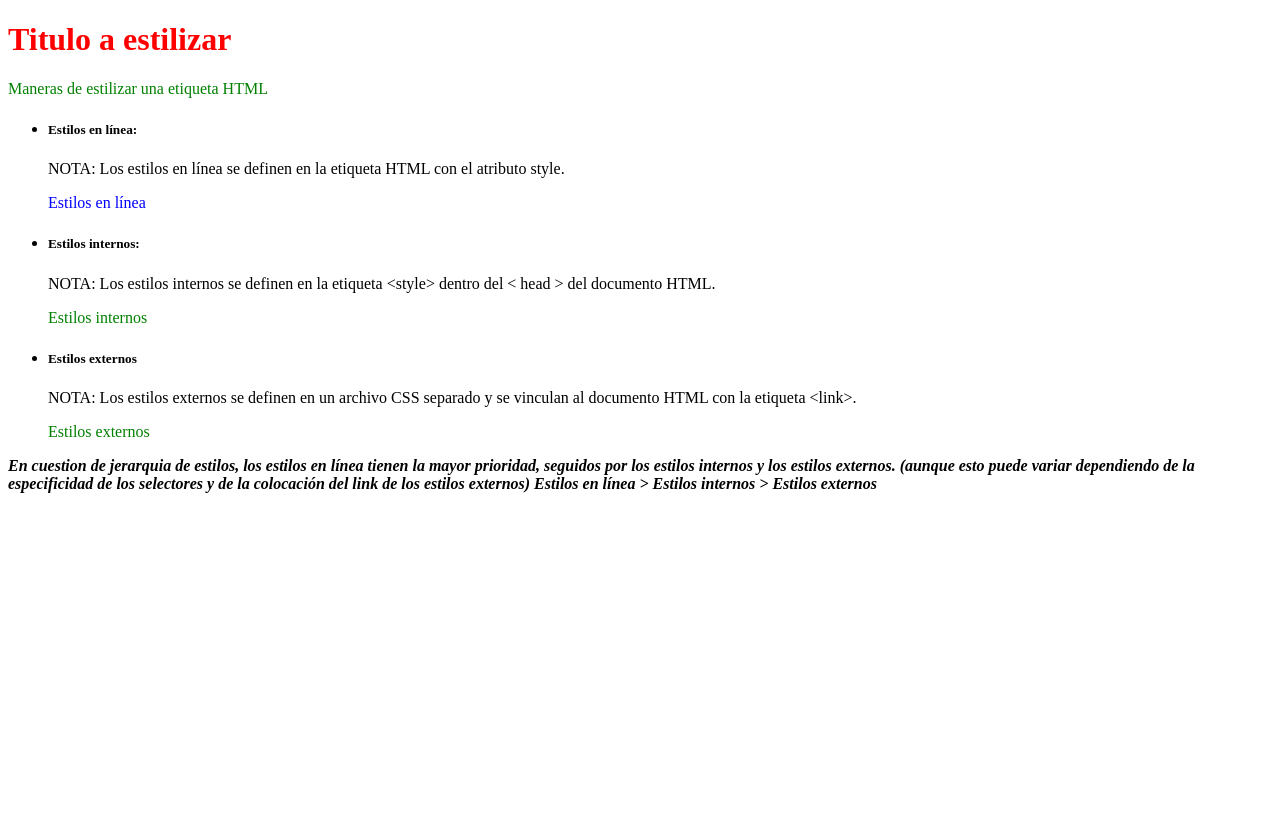
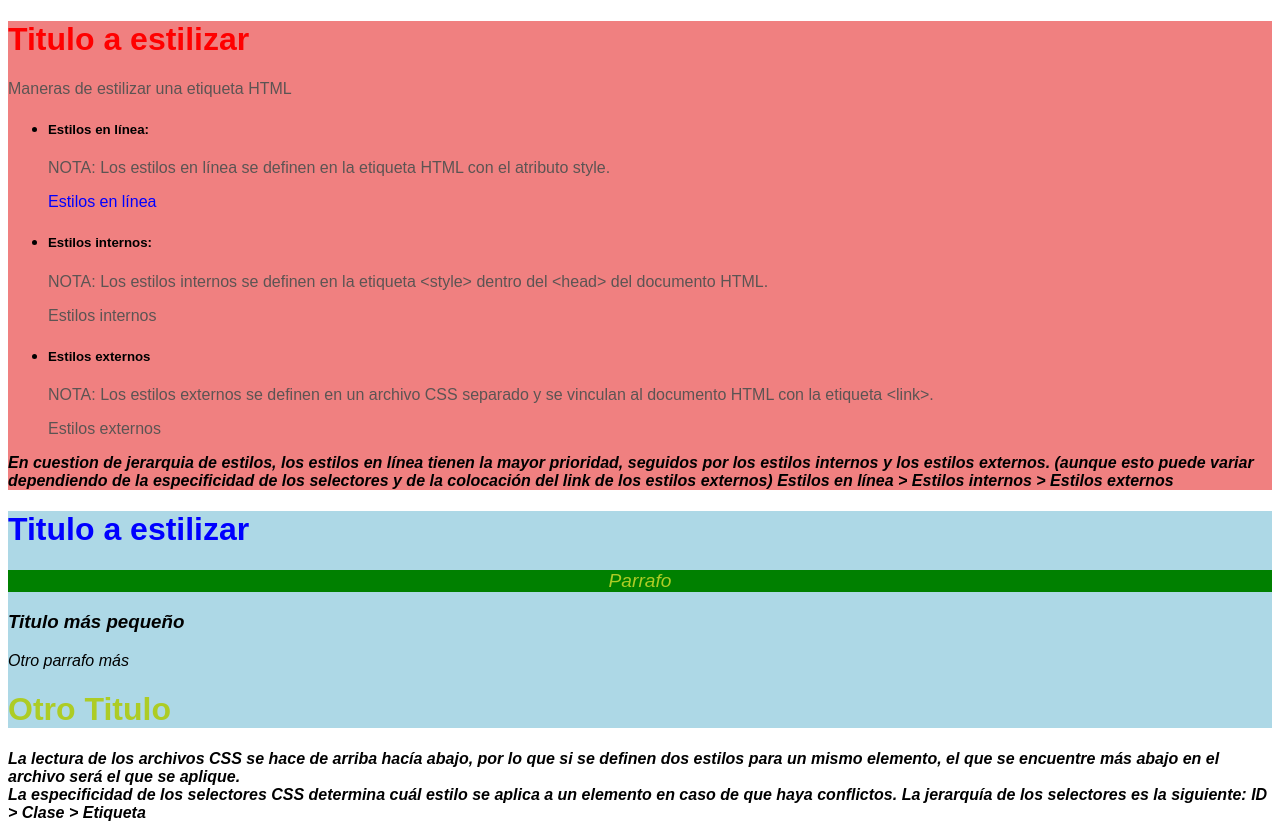
Before and after one commit to Mike1720/Professional-Developer-DH, a plain HTML site: page 02-Diseño-web-HTML-CSS/Modulo-5-CSS/01-intro-CSS/index.html in a window 1280 px wide. Before the commit the page ends 800 px from the top, so only its background shows below. Drawn offline with Linux system fonts and the light colour scheme.

Commit message:
Conclusion: Intro CSS

```diff
--- a/02-Diseño-web-HTML-CSS/Modulo-5-CSS/01-intro-CSS/index.html
+++ b/02-Diseño-web-HTML-CSS/Modulo-5-CSS/01-intro-CSS/index.html
@@ -5,12 +5,16 @@
   <meta charset="UTF-8">
   <meta name="viewport" content="width=device-width, initial-scale=1.0">
   <title>Intro CSS</title>
+  <!-- CLASE 1: Sintaxis CSS -->
+  <!-- NOTE: Si Link aparece primero, se consideran sus estilos primero y pueden ser sobreescritos por los de la etiqueta style -->
+  <!-- ESTILOS EXTERNOS -->
   <link rel="stylesheet" href="./styles/styles.css">
-  <style>
-    p {
+  <!-- ESTILOS INTERNOS -->
+  <!-- <style>
+    .syntax-css p {
       color: green;
     }
-  </style>
+  </style> -->
 </head>
 
 <body>
@@ -21,35 +25,57 @@
     <ul>
       <li>
         <h5>Estilos en línea:</h5>
-        NOTA: Los estilos en línea se definen en la etiqueta HTML con el atributo style.
+        <p>NOTA: Los estilos en línea se definen en la etiqueta HTML con el atributo style.</p>
         <p style="color: blue;">Estilos en línea</p>
       </li>
       <li>
         <h5>Estilos internos:</h5>
-        NOTA: Los estilos internos se definen en la etiqueta &lt;style&gt; dentro del &lt; head &gt; del documento HTML.
+        <p>NOTA: Los estilos internos se definen en la etiqueta &lt;style&gt; dentro del &lt;head&gt; del documento
+          HTML.</p>
         <p>Estilos internos</p>
       </li>
       <li>
         <h5>Estilos externos</h5>
-        NOTA: Los estilos externos se definen en un archivo CSS separado y se vinculan al documento HTML con la etiqueta
-        &lt;link&gt;.
+        <p>NOTA: Los estilos externos se definen en un archivo CSS separado y se vinculan al documento HTML con la
+          etiqueta &lt;link&gt;.</p>
         <p>Estilos externos</p>
       </li>
     </ul>
 
     <strong>
       <i>
-        En cuestion de jerarquia de estilos, los estilos en línea tienen la mayor prioridad, seguidos por los estilos
-        internos y
-        los estilos externos. (aunque esto puede variar dependiendo de la especificidad de los selectores y de la
-        colocación del link de los estilos externos)
-        Estilos en línea &gt; Estilos internos &gt; Estilos externos
+        En cuestion de jerarquia de estilos, los estilos en línea tienen la mayor prioridad, seguidos por los
+        estilos internos y los estilos externos. (aunque esto puede variar dependiendo de la especificidad de los
+        selectores y de la colocación del link de los estilos externos) Estilos en línea &gt; Estilos internos &gt;
+        Estilos externos
       </i>
     </strong>
 
   </div>
 
+  <div class="css-selectors">
+    <h1 id="main-title">Titulo a estilizar</h1>
+    <p class="other-color bg-green">Parrafo</p>
+    <h3>Titulo más pequeño</h3>
+    <p>Otro parrafo más</p>
+    <h1 class="other-color">Otro Titulo</h1>
+  </div>
 
+  <div class="specifity">
+    <strong>
+      <i>
+        <span>
+          La lectura de los archivos CSS se hace de arriba hacía abajo, por lo que si se definen dos estilos para un
+          mismo elemento, el que se encuentre más abajo en el archivo será el que se aplique.
+        </span>
+        <br>
+        <span>
+          La especificidad de los selectores CSS determina cuál estilo se aplica a un elemento en caso de que haya
+          conflictos. La jerarquía de los selectores es la siguiente: ID &gt; Clase &gt; Etiqueta
+        </span>
+      </i>
+    </strong>
+  </div>
 </body>
 
 </html>
--- a/02-Diseño-web-HTML-CSS/Modulo-5-CSS/01-intro-CSS/styles/styles.css
+++ b/02-Diseño-web-HTML-CSS/Modulo-5-CSS/01-intro-CSS/styles/styles.css
@@ -1,3 +1,38 @@
-p{
-  color: salmon;
+/* APPLYS THE FOLLOWING STYLES TO ALL THE FILE */
+* {
+  font-family: Arial, Helvetica, sans-serif;
 }
+
+.syntax-css {
+  background-color: lightcoral;
+}
+
+.syntax-css p {
+  color: rgb(92, 84, 83);
+}
+
+.css-selectors {
+  background-color: lightblue;
+}
+
+.css-selectors #main-title {
+  color: blue;
+}
+
+.css-selectors .bg-green {
+  background-color: green;
+}
+
+.css-selectors .other-color {
+  color: rgb(173, 204, 37);
+}
+
+.css-selectors p.other-color {
+  text-align: center;
+  font-size: larger;
+}
+
+.css-selectors p,
+.css-selectors h3 {
+  font-style: italic;
+}
```
